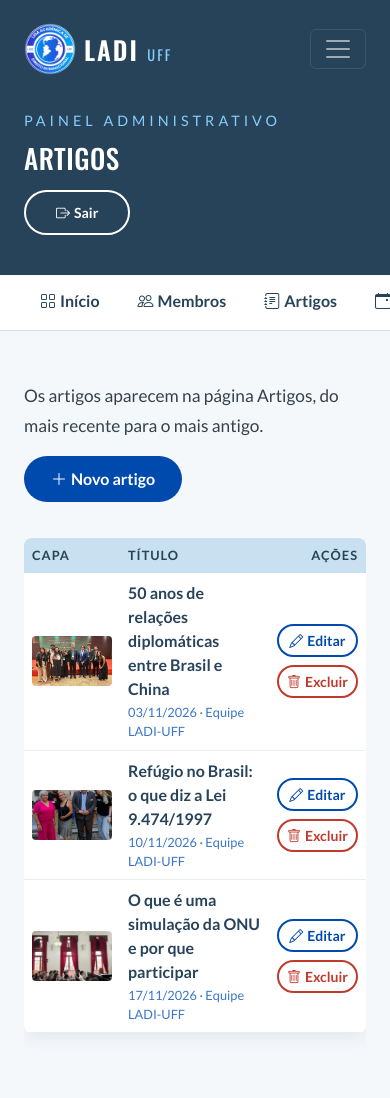
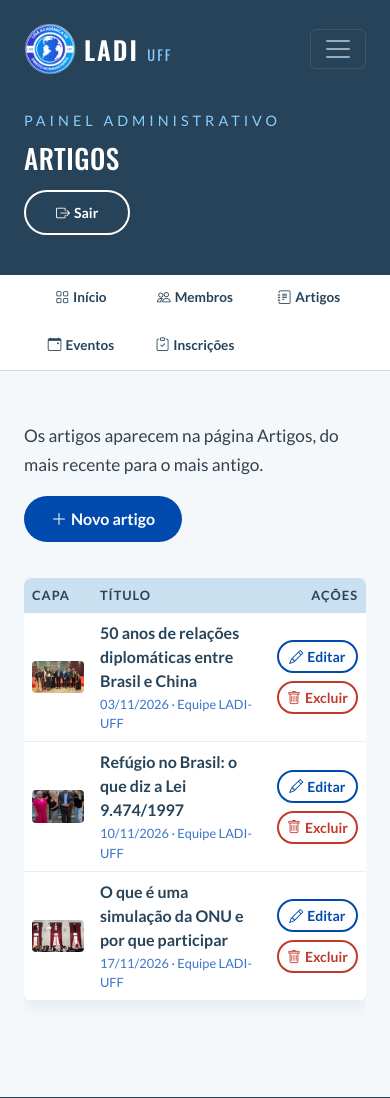
Before and after one commit to joaopiller/ladi-uff, a Flask app: template templates/admin/artigos.html in a window 390 px wide. Shown: the top 1098 px of the page. Run offline with Flask 3, Linux system fonts and the light colour scheme; the template is opened without the code that fills it: values that come from a table or form of the project are taken from there, others are empty; data comes from the database, SQL or seed files in the repository; some libraries are stand-ins or nearby versions.

Commit message:
fix(admin): menu e tabelas do painel sem rolagem lateral no celular

```diff
--- a/static/css/admin.css
+++ b/static/css/admin.css
@@ -393,6 +393,21 @@
   margin-top: 2px;
 }
 
+@media (max-width: 767px) {
+  .menu-admin .container {
+    display: grid;
+    grid-template-columns: repeat(3, 1fr);
+    gap: 0;
+    overflow: visible;
+  }
+
+  .menu-admin a {
+    padding: 12px 4px;
+    font-size: 0.85rem;
+    text-align: center;
+  }
+}
+
 @media (max-width: 575px) {
   .caixa-login {
     padding: 28px 20px;
@@ -413,4 +428,8 @@
   .acoes {
     flex-direction: column;
   }
+
+  .miniatura-larga {
+    width: 52px;
+  }
 }
```
